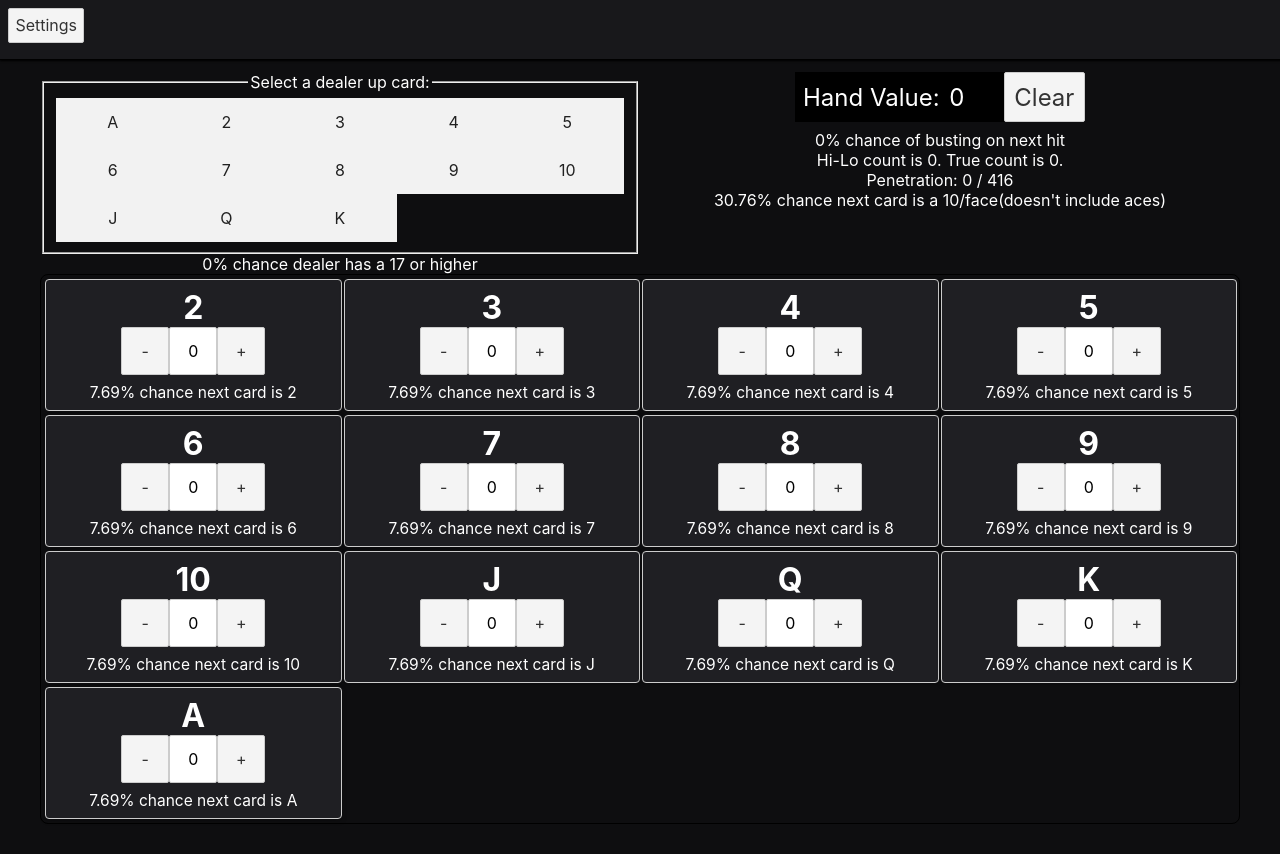
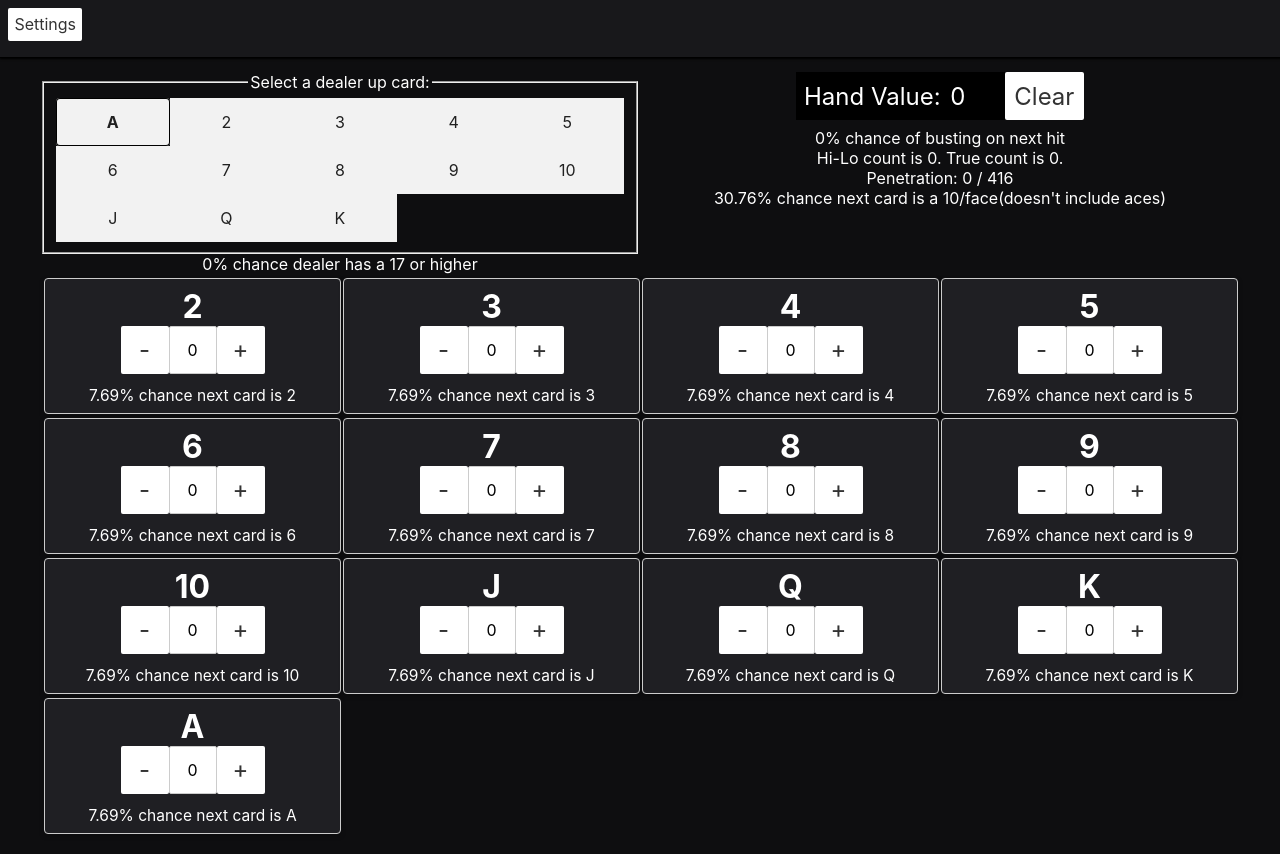
Before and after one commit to jbauta97/blackjack-demo, a SvelteKit app: page / in a window 1280 px wide. In both pictures the pointer is over the label 112 px from the left and 121 px from the top of the page. Built offline with nearby package versions, Linux system fonts and the light colour scheme.

Commit message:
small css update

```diff
--- a/src/routes/CardControls.svelte
+++ b/src/routes/CardControls.svelte
@@ -35,7 +35,6 @@
     .cards-grid{
         display: grid;
         grid-template-columns: repeat(4, 1fr);
-        border: 1px solid #000;
         border-radius: 8px;
         gap: 4px;
         padding: 4px;
--- a/src/routes/DealerOdds.svelte
+++ b/src/routes/DealerOdds.svelte
@@ -112,6 +112,12 @@
         align-items: center;
         font-weight: 400;
         transition: box-shadow 250ms cubic-bezier(0.4, 0, 0.2, 1);
+        cursor: pointer;
+    }
+    .card-select label:hover{
+        box-shadow: inset 0 0 0 1px #000;
+        font-weight: 700;
+        border-radius: 4px;
     }
     .card-select input:checked + label{
         box-shadow: inset 0 0 0 2px #000;
--- a/src/routes/Stepper.svelte
+++ b/src/routes/Stepper.svelte
@@ -57,6 +57,7 @@
     .stepper-quantity{
         text-align: center;
         width: 48px;
+        height: 48px;
         padding: 8px;
     }
     input[type='number']::-webkit-inner-spin-button,
@@ -72,6 +73,22 @@
     .stepper-btn{
         width: 48px;
         height: 48px;
+        cursor: pointer;
+        transition: background .2s ease-in-out;
+        background-color: #fff;
+        font-size: 1.5rem;
+        line-height: 1rem;
+    }
+    .stepper-btn:hover{
+        box-shadow: inset 0 0 0 1px #000;
+        border: 1px solid #000;
+    }
+    .stepper-btn.btn-inc:hover{
+        background-color: #e2e2e2;
+        font-weight: 700;
+    }
+    .stepper-btn.btn-dec:hover{
+        background-color: #e2e2e2;
     }
     .card-prob{
         font-size: .97rem;
--- a/src/routes/styles.css
+++ b/src/routes/styles.css
@@ -47,8 +47,15 @@ input:disabled {
 
 button {
 	color: #333;
-	background-color: #f4f4f4;
+	background-color: #fff;
 	outline: none;
+	border: none;
+	cursor: pointer;
+	transition: .2s ease-in-out;
+}
+button:hover{
+	background-color: #e2e2e2;
+	box-shadow: inset 0 0 0 1px #000;
 }
 
 button:disabled {
```
